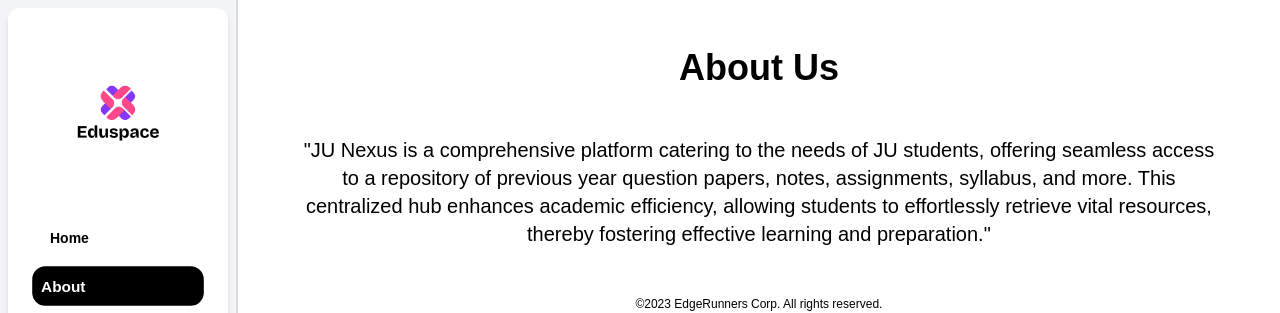
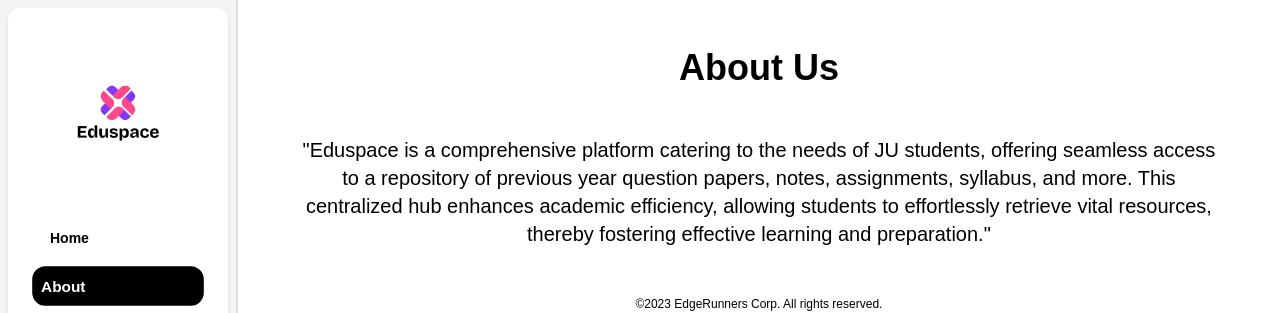
Before and after one commit to codewdme/eduspace-web, a React (Create React App) app: page /about in a window 1280 px wide. Shown: the top 313 px of the page. Built offline with nearby package versions, Linux system fonts and the light colour scheme.

Commit message:
Update About.jsx

```diff
--- a/src/components/About.jsx
+++ b/src/components/About.jsx
@@ -8,7 +8,7 @@ const About = () => {
       </div>
       <div className="flex flex-col justify-center items-center  ">
         <div className=" px-14 text-xl text-center font-medium">
-          "JU Nexus is a comprehensive platform catering to the needs of JU
+          "Eduspace is a comprehensive platform catering to the needs of JU
           students, offering seamless access to a repository of previous year
           question papers, notes, assignments, syllabus, and more. This
           centralized hub enhances academic efficiency, allowing students to
```
